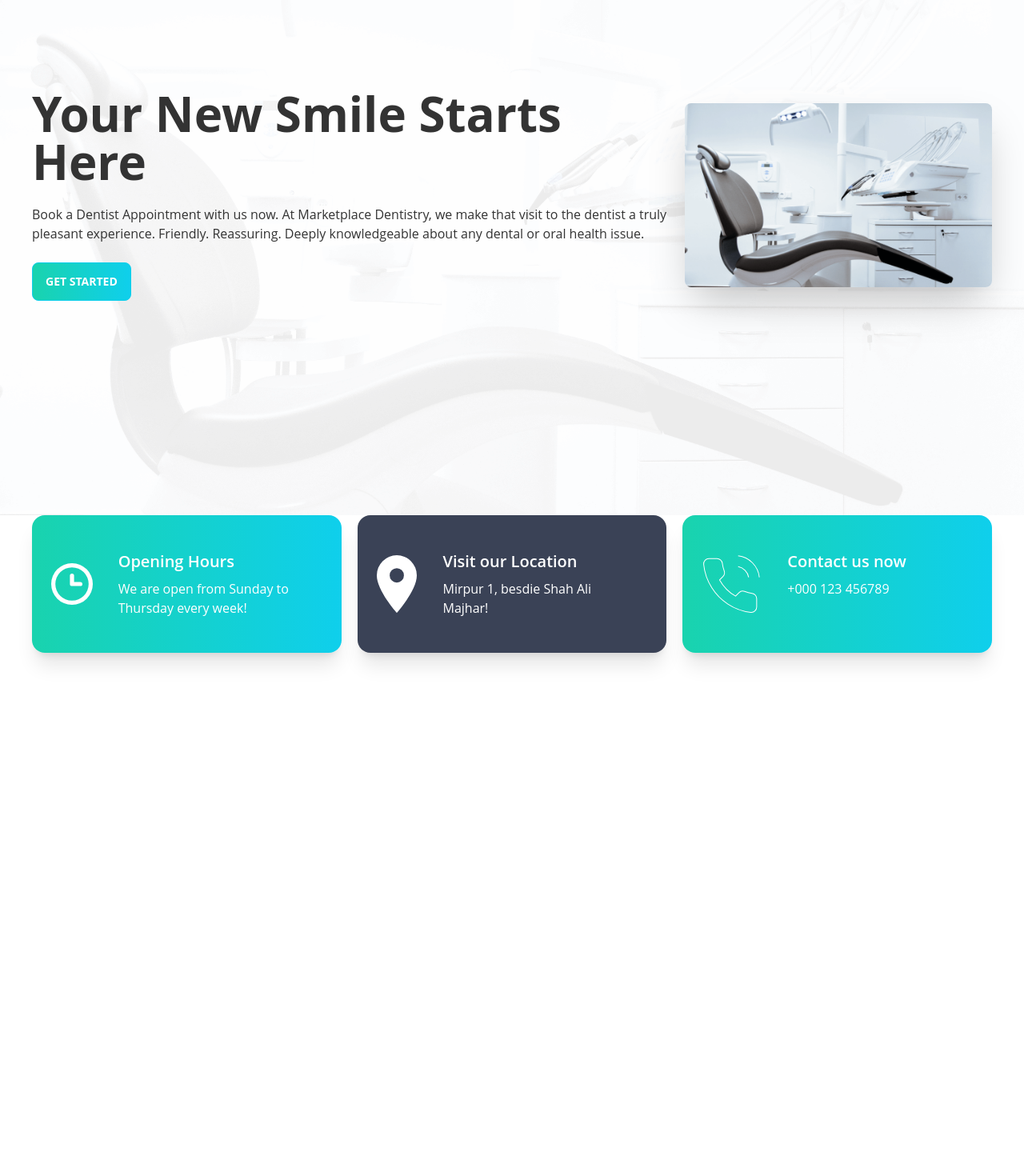
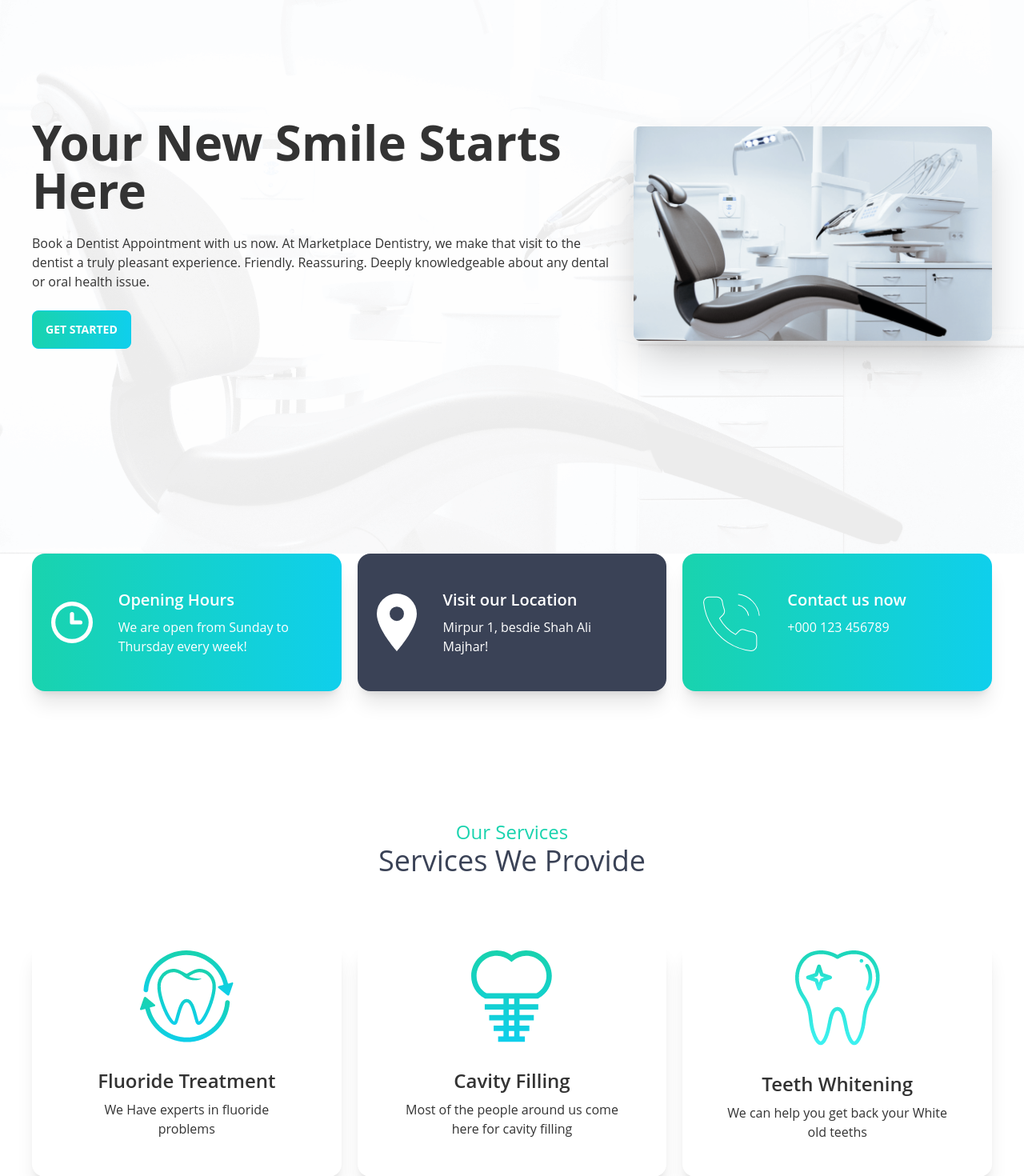
Before and after one commit to AshrafulIslam5/Doctors-portal-final-Project-client, a React (Create React App) app: page / in a window 1280 px wide. Shown: the part 220-1690 px from the top of the page at 80% size. Before the commit the page ends 1196 px from the top, so only its background shows below. Built offline with nearby package versions, Linux system fonts and the light colour scheme.

Commit message:
added info cards

```diff
--- a/src/Pages/Home/Banner/Banner.js
+++ b/src/Pages/Home/Banner/Banner.js
@@ -7,7 +7,7 @@ const Banner = () => {
         <div>
             <div className="hero min-h-screen Myoverlay">
                 <div className="hero-content flex-col lg:flex-row-reverse px-5 md:px-10">
-                    <img src={chair} className="max-w-sm rounded-lg shadow-2xl" alt='' />
+                    <img src={chair} className="max-w-md rounded-lg shadow-2xl" alt='' />
                     <div>
                         <h1 className="text-2xl md:text-6xl font-bold">Your New Smile Starts Here</h1>
                         <p className="py-6">Book a Dentist Appointment with us now. At Marketplace Dentistry, we make that visit to the dentist a truly pleasant experience. Friendly. Reassuring. Deeply knowledgeable about any dental or oral health issue.</p>
--- a/src/Pages/Home/Home.js
+++ b/src/Pages/Home/Home.js
@@ -1,12 +1,14 @@
 import React from 'react';
 import Banner from './Banner/Banner';
 import Info from './Info/Info';
+import Services from './Services/Services';
 
 const Home = () => {
     return (
         <div>
             <Banner></Banner>
             <Info></Info>
+            <Services></Services>
         </div>
     );
 };
--- /dev/null
+++ b/src/Pages/Home/Services/Service.js
@@ -0,0 +1,15 @@
+import React from 'react';
+
+const Service = ({icon, header, content}) => {
+    return (
+        <div className='card shadow-xl px-6 py-8 md:py-3'>
+        <figure><img src={icon} alt="Album" /></figure>
+        <div class="card-body text-center">
+            <h2 className='text-2xl font-semibold'>{header}</h2>
+            <p>{content}</p>
+        </div>
+    </div>
+    );
+};
+
+export default Service;
--- /dev/null
+++ b/src/Pages/Home/Services/Services.js
@@ -0,0 +1,21 @@
+import React from 'react';
+import Service from './Service';
+import cavity from '../../../assets/images/cavity.png';
+import whitening from '../../../assets/images/whitening.png';
+import fluoride from '../../../assets/images/fluoride.png';
+
+const Services = () => {
+    return (
+        <div>
+            <h2 className='text-center text-2xl text-secondary'>Our Services</h2>
+            <h2 className='text-center text-4xl text-accent'>Services We Provide</h2>
+            <div className='grid grid-cols-1 md:grid-cols-3 gap-5 mb-40 px-10 mt-20'>
+                <Service icon={fluoride} header={'Fluoride Treatment'} content={'We Have experts in fluoride problems'}></Service>
+                <Service icon={cavity} header={'Cavity Filling'} content={'Most of the people around us come here for cavity filling'}></Service>
+                <Service icon={whitening} header={'Teeth Whitening'} content={'We can help you get back your White old teeths'}></Service>
+            </div>
+        </div>
+    );
+};
+
+export default Services;
--- a/src/Pages/Shared/Header/Header.js
+++ b/src/Pages/Shared/Header/Header.js
@@ -12,7 +12,7 @@ const Header = () => {
     </>
     return (
         <div>
-            <div className="navbar bg-base-100 md:px-12">
+            <div className="navbar bg-base-100 md:px-20">
                 <div className="navbar-start">
                     <div className="dropdown">
                         <label tabIndex="0" className="btn btn-ghost lg:hidden">
```
Also changed, not shown: 1 other file (tests, documents, lock files or other folders).
